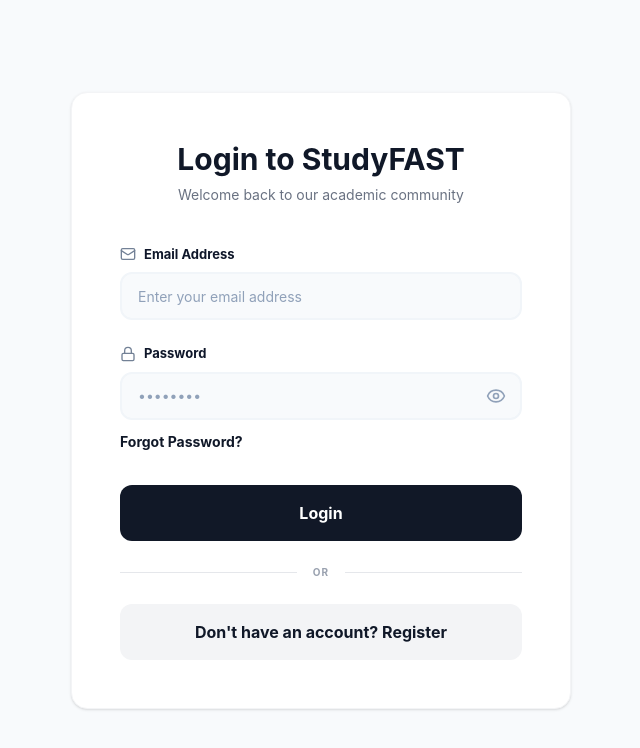
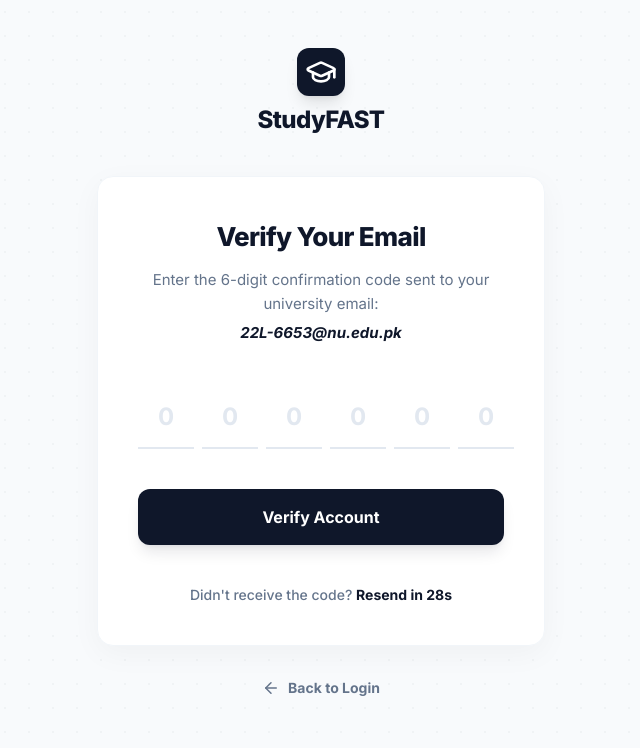
Before and after one commit to ammad-atif/StudyFAST, a React (Vite) app in the folder client/: page / in a window 1280 px wide. Shown: the top 748 px of the page, without its empty margins (319-959 px from the left). Built offline with nearby package versions, Linux system fonts and the light colour scheme.

Commit message:
UI for VerifyEmail page added

```diff
--- a/client/src/App.tsx
+++ b/client/src/App.tsx
@@ -1,10 +1,11 @@
 import "./App.css";
 import { SignupPage } from "./features/auth/pages/SignupPage";
 import { SigninPage } from "./features/auth/pages/SigninPage";
+import { VerifyEmailPage } from "./features/auth/pages/VerifyEmailPage";
 function App() {
   return (
     <>
-      <SigninPage />
+      <VerifyEmailPage />
     </>
   );
 }
--- a/client/src/features/auth/pages/SigninPage.tsx
+++ b/client/src/features/auth/pages/SigninPage.tsx
@@ -2,33 +2,43 @@
 import { zodResolver } from "@hookform/resolvers/zod";
 import { signinSchema, type SigninFormData } from "../schemas/signinSchema";
 import { Input } from "../../../components/Input";
-import { Mail, Lock } from "lucide-react";
+import { Mail, Lock, GraduationCap, ArrowRight } from "lucide-react";
 
-const SigninPage = () => {
+export const SigninPage = () => {
   const {
     register,
     handleSubmit,
     formState: { errors, isSubmitting },
   } = useForm<SigninFormData>({
     resolver: zodResolver(signinSchema),
-    mode: "onSubmit",
-    reValidateMode: "onBlur",
+    mode: "onBlur",
   });
 
   const onSubmit = async (data: SigninFormData) => {
+    // Logic for API call
     console.log("Form Submitted:", data);
   };
 
   return (
-    <main className="bg-background-light min-h-screen flex flex-col font-sans">
-      <section className="flex-1 flex items-center justify-center p-4">
-        {/* Card Container */}
-        <div className="w-full max-w-[500px] bg-white rounded-2xl shadow-sm border border-gray-100 p-8 md:p-12">
+    <main className="min-h-screen flex flex-col relative overflow-hidden">
+      <section className="flex-1 flex flex-col items-center justify-center p-6 z-10">
+        {/* Logo Section - Consistent with OTP Page */}
+        <div className="mb-10 flex flex-col items-center gap-2">
+          <div className="bg-primary text-white p-2 rounded-xl shadow-lg">
+            <GraduationCap size={32} />
+          </div>
+          <h1 className="text-2xl font-extrabold tracking-tight text-primary">
+            StudyFAST
+          </h1>
+        </div>
+
+        {/* Login Card */}
+        <div className="w-full max-w-[500px] bg-white rounded-2xl shadow-[0_8px_30px_rgb(0,0,0,0.04)] border border-slate-100 p-8 md:p-12">
           <div className="text-center mb-10">
-            <h1 className="text-3xl font-bold text-gray-900 mb-2">
+            <h1 className="text-[32px] font-extrabold text-primary mb-2 tracking-tight leading-tight ">
               Login to StudyFAST
             </h1>
-            <p className="text-gray-500 text-sm">
+            <p className="text-slate-blue text-[15px] font-medium opacity-90">
               Welcome back to our academic community
             </p>
           </div>
@@ -52,49 +62,60 @@
                 error={errors.password?.message}
                 {...register("password")}
               />
-              <button
-                type="button"
-                className="text-sm font-bold text-gray-900 mt-3 hover:text-gray-700 transition-colors cursor-pointer hover:underline"
-              >
-                Forgot Password?
-              </button>
+              <div className="flex justify-end">
+                <button
+                  type="button"
+                  className="text-[13px] font-bold text-primary mt-3 hover:opacity-70 transition-all cursor-pointer hover:underline underline-offset-4"
+                >
+                  Forgot Password?
+                </button>
+              </div>
             </div>
 
             <div className="pt-2 flex flex-col gap-4">
+              {/* Primary Action Button */}
               <button
                 disabled={isSubmitting}
-                className="w-full bg-[#111827] text-white font-bold py-4 rounded-xl hover:bg-black transition-all active:scale-[0.98] cursor-pointer disabled:cursor-not-allowed"
+                className="w-full bg-primary text-white font-bold py-4 rounded-xl hover:bg-[#1e293b] transition-all shadow-md active:scale-[0.98] disabled:opacity-70 flex items-center justify-center gap-2 cursor-pointer disabled:cursor-not-allowed"
                 type="submit"
               >
                 {isSubmitting ? "Logging in..." : "Login"}
+                {!isSubmitting && <ArrowRight size={18} />}
               </button>
 
               <div className="flex items-center gap-4 py-2">
-                <div className="h-[1px] bg-gray-200 flex-1" />
-                <span className="text-[10px] text-gray-400 font-bold uppercase tracking-widest">
+                <div className="h-[1px] bg-slate-100 flex-1" />
+                <span className="text-[10px] text-slate-400 font-extrabold uppercase tracking-[0.15em]">
                   or
                 </span>
-                <div className="h-[1px] bg-gray-200 flex-1" />
+                <div className="h-[1px] bg-slate-100 flex-1" />
               </div>
 
+              {/* Secondary Action Button - Exact background from your screenshot */}
               <button
                 type="button"
-                className="w-full bg-[#F3F4F6] text-gray-900 font-bold py-4 rounded-xl hover:bg-gray-200 transition-all active:scale-[0.98] cursor-pointer"
+                className="w-full bg-[#f1f5f9] text-primary font-bold py-4 rounded-xl hover:bg-[#e2e8f0] transition-all border border-transparent active:scale-[0.98] cursor-pointer"
               >
                 Don't have an account? Register
               </button>
             </div>
           </form>
 
-          {/* Legal Links from Screenshot */}
+          {/* Legal Section */}
           {/* <div className="mt-10 text-center">
-            <p className="text-[11px] text-gray-400 leading-relaxed px-6">
+            <p className="text-[12px] text-slate-400 font-medium leading-relaxed px-6">
               By continuing, you agree to StudyFAST's{" "}
-              <a href="#" className="underline">
+              <a
+                href="#"
+                className="text-primary/80 underline decoration-slate-200 underline-offset-4 hover:text-primary"
+              >
                 Terms of Service
               </a>{" "}
               and{" "}
-              <a href="#" className="underline">
+              <a
+                href="#"
+                className="text-primary/80 underline decoration-slate-200 underline-offset-4 hover:text-primary"
+              >
                 Privacy Policy
               </a>
               .
@@ -102,8 +123,15 @@
           </div> */}
         </div>
       </section>
+
+      {/* Dotted Background Pattern Decoration - Exact match to OTP Page */}
+      <div
+        className="fixed inset-0 -z-0 pointer-events-none opacity-[0.03]"
+        style={{
+          backgroundImage: `radial-gradient(#0f1729 1px, transparent 1px)`,
+          backgroundSize: "24px 24px",
+        }}
+      />
     </main>
   );
 };
-
-export { SigninPage };
--- a/client/src/features/auth/pages/SignupPage.tsx
+++ b/client/src/features/auth/pages/SignupPage.tsx
@@ -2,7 +2,14 @@
 import { zodResolver } from "@hookform/resolvers/zod";
 import { signupSchema, type SignupFormData } from "../schemas/signupSchema";
 import { Input } from "../../../components/Input";
-import { User, Mail, Lock, ShieldCheck, Building2 } from "lucide-react";
+import {
+  User,
+  Mail,
+  Lock,
+  ShieldCheck,
+  Building2,
+  GraduationCap,
+} from "lucide-react";
 
 export const SignupPage = () => {
   const {
@@ -11,23 +18,35 @@
     formState: { errors, isSubmitting },
   } = useForm<SignupFormData>({
     resolver: zodResolver(signupSchema),
-    mode: "onSubmit", // Better UX: validates when user leaves the field,
-    reValidateMode: "onBlur", // Re-validate on change for immediate feedback after first submit
+    mode: "onBlur", // Professional standard: validate when user leaves field
+    reValidateMode: "onChange",
   });
 
   const onSubmit = async (data: SignupFormData) => {
+    // This will integrate with your Auth Service/Redux later
     console.log("Form Data:", data);
   };
 
   return (
-    <main className="flex-1 flex items-center justify-center p-6 min-h-[calc(100vh-80px)]">
-      {/* Form Card */}
+    <main className="min-h-screen flex flex-col relative overflow-hidden">
+      <section className="flex-1 flex flex-col items-center justify-center p-6 z-10">
+        {/* Logo Section - Identical to Login & OTP for consistency */}
+        <div className="mb-10 flex flex-col items-center gap-2">
+          <div className="bg-primary text-white p-2 rounded-xl shadow-lg">
+            <GraduationCap size={32} />
+          </div>
+          <h1 className="text-2xl font-extrabold tracking-tight text-primary">
+            StudyFAST
+          </h1>
+        </div>
+
+        {/* Signup Card */}
         <div className="w-full max-w-[520px] bg-white rounded-2xl shadow-[0_8px_30px_rgb(0,0,0,0.04)] border border-slate-100 p-8 md:p-12">
           <div className="flex flex-col gap-2 mb-10 text-center">
-          <h1 className="text-3xl font-extrabold tracking-tight text-primary">
+            <h1 className="text-[32px] font-extrabold tracking-tight text-primary leading-tight">
               Create Account
             </h1>
-          <p className="text-slate-blue text-base">
+            <p className="text-slate-blue text-[15px] font-medium opacity-90">
               Join our academic community today
             </p>
           </div>
@@ -53,8 +72,8 @@
               <Input
                 label="Personal Email"
                 icon={<Mail className="w-4 h-4 text-slate-blue" />}
+                placeholder="name@example.com"
                 type="email"
-              placeholder="name@example.com"
                 error={errors.personalEmail?.message}
                 {...register("personalEmail")}
               />
@@ -79,7 +98,6 @@
             />
 
             <div className="pt-4 flex flex-col gap-4">
-            {/* Primary Action: Deep Navy */}
               <button
                 type="submit"
                 disabled={isSubmitting}
@@ -89,31 +107,53 @@
               </button>
 
               <div className="flex items-center gap-4 my-1">
-              <div className="h-[1px] bg-slate-200 flex-1"></div>
-              <span className="text-[10px] text-slate-400 font-bold uppercase tracking-widest">
+                <div className="h-[1px] bg-slate-100 flex-1"></div>
+                <span className="text-[10px] text-slate-400 font-extrabold uppercase tracking-[0.15em]">
                   or
                 </span>
-              <div className="h-[1px] bg-slate-200 flex-1"></div>
+                <div className="h-[1px] bg-slate-100 flex-1"></div>
               </div>
 
-            {/* Secondary Action: Light Grayish background */}
               <button
                 type="button"
-              className="w-full bg-[#f1f5f9] text-primary font-bold py-4 rounded-xl hover:bg-[#e2e8f0] transition-all border border-transparent cursor-pointer "
+                className="w-full bg-[#f1f5f9] text-primary font-bold py-4 rounded-xl hover:bg-[#e2e8f0] transition-all border border-transparent cursor-pointer active:scale-[0.98]"
               >
                 Already have an account? Login
               </button>
             </div>
           </form>
 
-        {/* <div className="mt-8 text-center">
-          <p className="text-[11px] text-slate-400 leading-relaxed">
+          {/* Legal Footer - Restored with consistent styling */}
+          {/* <div className="mt-10 text-center">
+            <p className="text-[12px] text-slate-400 font-medium leading-relaxed px-4">
               By joining, you agree to StudyFAST's{" "}
-            <a href="#" className="underline hover:text-primary transition-colors">Terms of Service</a> and{" "}
-            <a href="#" className="underline hover:text-primary transition-colors">Privacy Policy</a>.
+              <a
+                href="#"
+                className="text-primary/80 underline decoration-slate-200 underline-offset-4 hover:text-primary transition-colors"
+              >
+                Terms of Service
+              </a>{" "}
+              and{" "}
+              <a
+                href="#"
+                className="text-primary/80 underline decoration-slate-200 underline-offset-4 hover:text-primary transition-colors"
+              >
+                Privacy Policy
+              </a>
+              .
             </p>
           </div> */}
         </div>
+      </section>
+
+      {/* Dotted Background Pattern - The "StudyFAST" Brand Signature */}
+      <div
+        className="fixed inset-0 -z-0 pointer-events-none opacity-[0.03]"
+        style={{
+          backgroundImage: `radial-gradient(#0f1729 1px, transparent 1px)`,
+          backgroundSize: "24px 24px",
+        }}
+      />
     </main>
   );
 };
--- /dev/null
+++ b/client/src/features/auth/pages/VerifyEmailPage.tsx
@@ -0,0 +1,124 @@
+import React, { useState, useRef } from "react";
+import { GraduationCap, ArrowLeft } from "lucide-react";
+
+export const VerifyEmailPage = () => {
+  const [otp, setOtp] = useState<string[]>(new Array(6).fill(""));
+  const inputRefs = useRef<HTMLInputElement[]>([]);
+
+  // Handle Input Logic
+  const handleChange = (element: HTMLInputElement, index: number) => {
+    const value = element.value;
+    if (isNaN(Number(value))) return; // Only allow numbers
+
+    const newOtp = [...otp];
+    newOtp[index] = value.substring(value.length - 1);
+    setOtp(newOtp);
+
+    // Focus Next: If value is entered, move to next box
+    if (value && index < 5) {
+      inputRefs.current[index + 1].focus();
+    }
+  };
+
+  // Handle Backspace
+  const handleKeyDown = (
+    e: React.KeyboardEvent<HTMLInputElement>,
+    index: number,
+  ) => {
+    if (e.key === "Backspace" && !otp[index] && index > 0) {
+      inputRefs.current[index - 1].focus();
+    }
+  };
+
+  const handleSubmit = (e: React.FormEvent) => {
+    e.preventDefault();
+    const finalOtp = otp.join("");
+    console.log("Verifying OTP:", finalOtp);
+    // Submit to your API here
+  };
+
+  return (
+    <div className="flex-grow flex flex-col items-center justify-center px-4 py-12 relative">
+      {/* Logo Section */}
+      <div className="mb-10 flex flex-col items-center gap-2">
+        <div className="bg-primary text-white p-2 rounded-xl shadow-lg">
+          <GraduationCap size={32} />
+        </div>
+        <h1 className="text-2xl font-extrabold tracking-tight text-primary">
+          StudyFAST
+        </h1>
+      </div>
+
+      {/* Verification Card */}
+      <div className="w-full max-w-md bg-white rounded-2xl shadow-[0_8px_30px_rgb(0,0,0,0.04)] border border-slate-100 p-8 md:p-10 z-10">
+        <div className="text-center mb-10">
+          <h2 className="text-[26px] font-extrabold text-primary mb-3 tracking-tight">
+            Verify Your Email
+          </h2>
+          <p className="text-slate-blue text-[15px] leading-relaxed">
+            Enter the 6-digit confirmation code sent to your university email:{" "}
+            <br />
+            <span className="font-bold text-primary mt-1 inline-block italic">
+              22L-6653@nu.edu.pk
+            </span>
+          </p>
+        </div>
+
+        <form onSubmit={handleSubmit} className="space-y-10">
+          {/* OTP Input Grid */}
+          <div className="flex justify-between gap-2">
+            {otp.map((data, index) => (
+              <input
+                key={index}
+                type="text"
+                maxLength={1}
+                ref={(el) => {
+                  inputRefs.current[index] = el!;
+                }}
+                value={data}
+                onChange={(e) => handleChange(e.target, index)}
+                onKeyDown={(e) => handleKeyDown(e, index)}
+                placeholder="0"
+                className="w-12 h-14 md:w-14 md:h-16 text-center text-2xl font-bold border-b-2 border-slate-200 bg-transparent focus:border-primary transition-all duration-200 outline-none placeholder:text-slate-200"
+              />
+            ))}
+          </div>
+
+          <button
+            type="submit"
+            className="w-full bg-primary hover:bg-slate-800 text-white font-bold py-4 rounded-xl transition-all shadow-lg shadow-primary/10 active:scale-[0.98] cursor-pointer"
+          >
+            Verify Account
+          </button>
+        </form>
+
+        <div className="mt-10 flex flex-col items-center gap-5 text-sm">
+          <p className="text-slate-blue font-medium">
+            Didn't receive the code?{" "}
+            <span className="font-bold text-primary hover:underline cursor-pointer">
+              Resend in 28s
+            </span>
+          </p>
+        </div>
+      </div>
+
+      {/* Back to Login */}
+      <button className="mt-8 text-slate-blue font-bold hover:text-primary transition-all flex items-center gap-2 text-sm group cursor-pointer">
+        <ArrowLeft
+          size={18}
+          className="group-hover:-translate-x-1 transition-transform"
+        />
+        Back to Login
+      </button>
+
+      {/* The Dotted Background Pattern (v4 style) */}
+      <div
+        className="fixed inset-0 -z-0 pointer-events-none opacity-[0.03]"
+        style={{
+          backgroundImage: `radial-gradient(#0f1729 1px, transparent 1px)`,
+          backgroundSize: "24px 24px",
+        }}
+      ></div>
+    </div>
+  );
+};
```
Also changed, not shown: client/src/features/auth/pages/ForgetPasswordPage.jsx (deleted). Lines whose indentation alone changed are shown as unchanged.
